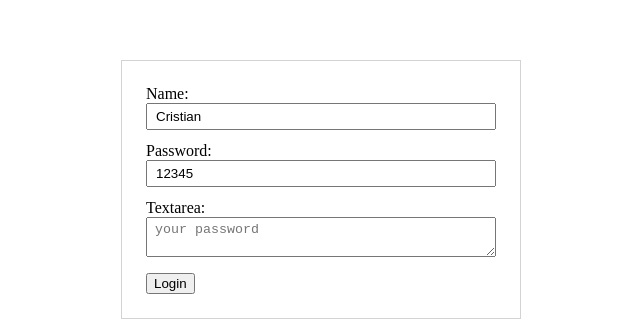
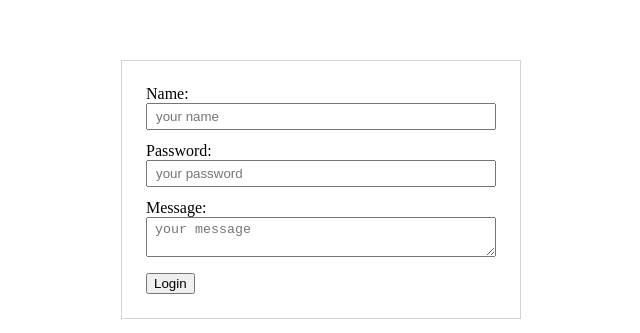
Before and after one commit to electronrecord/react-components-library, a React (Vite) app: page / in a window 1280 px wide. Shown: the part 211-544 px from the top of the page, without its empty margins (319-959 px from the left). Built offline with nearby package versions, Linux system fonts and the light colour scheme.

Commit message:
required validation added

```diff
--- a/src/App.jsx
+++ b/src/App.jsx
@@ -1,19 +1,50 @@
 import { BaseInput } from './components'
+import {useState} from "react"
 import './App.scss'
-import {useState} from "react"
 
-function App() {
-  const [form, setForm] = useState({name: 'Cristian', password: '12345'})
+function App () {
+  const [form, setForm] = useState({
+    name: {
+      value: '',
+      rule: 'email'
+    },
+    password: {
+      value: '',
+      rule: 'required'
+    },
+    message: {
+      value: '',
+      rule: 'required'
+    }
+  })
 
   function handleInput ({key, value}) {
     setForm(prev => ({
       ...prev,
-      [key]: value
+      [key]: {
+        ...prev[key],
+        value
+      }
     }))
+    validate(key)
   }
 
   function handleSubmit (ev) {
     ev.preventDefault()
+    // treci prin toate form props si valideaza
+    Object.keys(form).forEach(key => {
+      validate(key)
+    })
+  }
+
+  function validate (key) {
+    setForm(prev => ({
+      ...prev,
+      [key]: {
+        ...prev[key],
+        invalid: !form[key].value
+      }
+    }))
   }
 
   return (
@@ -21,18 +52,25 @@ function App() {
       <form onSubmit={ev => handleSubmit(ev)}>
         <BaseInput name='name'
                    label='Name'
-                   value={form.name}
+                   rule={form.name.rule}
+                   invalid={form.name.invalid}
+                   value={form.name.value}
                    placeholder='your name'
                    onInput={handleInput} />
         <BaseInput name='password'
                    label='Password'
-                   value={form.password}
+                   rule={form.password.rule}
+                   invalid={form.password.invalid}
+                   value={form.password.value}
                    placeholder='your password'
                    onInput={handleInput} />
-        <BaseInput name='password'
+        <BaseInput name='message'
                    textarea
-                   label='Textarea'
-                   placeholder='your password'
+                   label='Message'
+                   rule={form.message.rule}
+                   invalid={form.message.invalid}
+                   value={form.message.value}
+                   placeholder='your message'
                    onInput={handleInput} />
 
         <button>Login</button>
--- a/src/components/BaseInput.jsx
+++ b/src/components/BaseInput.jsx
@@ -1,6 +1,11 @@
 import './css/base-input.scss'
 
-export const BaseInput = function ({name = '', value = '', textarea = '', label = '', type = '', id = '', placeholder = '', onInput = () => {}}) {
+export const BaseInput = function ({name = '', rule = '', invalid = false,  value = '', textarea = '', label = '', type = '', id = '', placeholder = '', onInput = () => {}}) {
+  const validation = {
+    required: 'Acest camp este obligatoriu',
+    email: 'Acest camp trebuie sa fie in formatul email'
+  }
+
   function handleInput (value) {
     onInput({key: name, value})
   }
@@ -26,6 +31,7 @@ export const BaseInput = function ({name = '', value = '', textarea = '', label
           { value }
         </textarea>
       }
+      {invalid && <span className='validation-msg'>{validation[rule]}</span>}
     </label>
   )
 }
--- a/src/components/css/base-input.scss
+++ b/src/components/css/base-input.scss
@@ -6,5 +6,8 @@
       width: 100%;
       padding: 4px 0 4px 8px;
     }
+    .validation-msg {
+      color: red;
+    }
   }
 }
```
